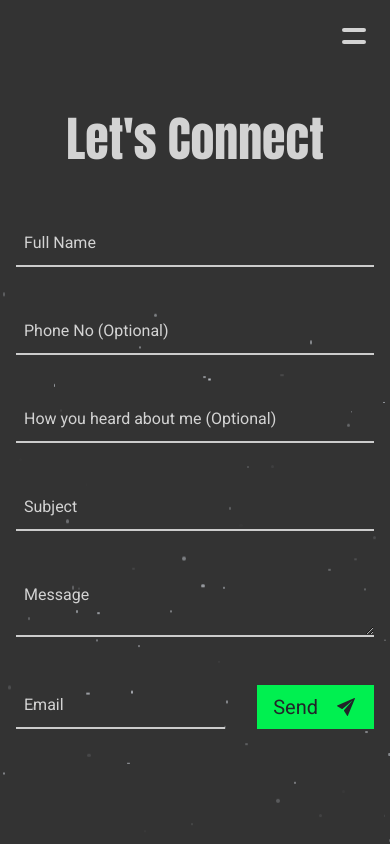
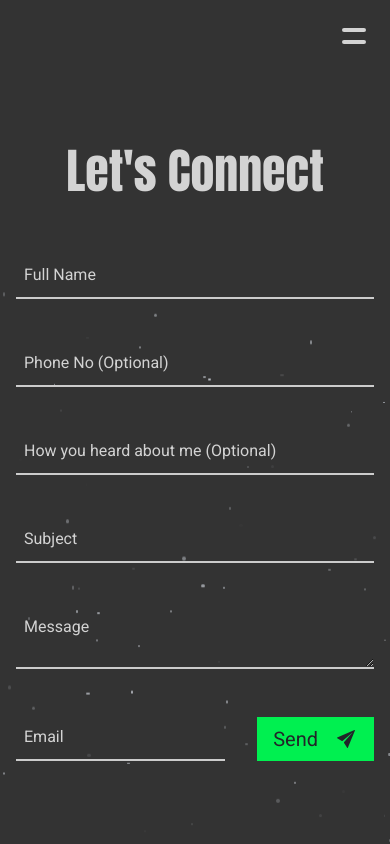
Before and after one commit to hamas-munawar/Portfolio-2.0, a Next.js app: page /contact in a window 390 px wide. Shown: the top 844 px of the page. Built offline with nearby package versions, Linux system fonts and the light colour scheme.

Commit message:
style(contact): adjust vertical spacing for mobile and desktop views
The contact page layout needed better vertical spacing, especially for mobile devices. Added my-8 for mobile and md:my-0 for desktop to improve visual balance.

```diff
--- a/app/contact/page.tsx
+++ b/app/contact/page.tsx
@@ -19,7 +19,7 @@ const ContactPage = () => {
   return (
     <section
       id="contact"
-      className="min-h-screen grid place-content-center gap-16"
+      className="min-h-screen grid place-content-center gap-16 my-8 md:my-0"
     >
       <h3 className="slide-up text-center font-anton text-5xl">
         Let's Connect
```
